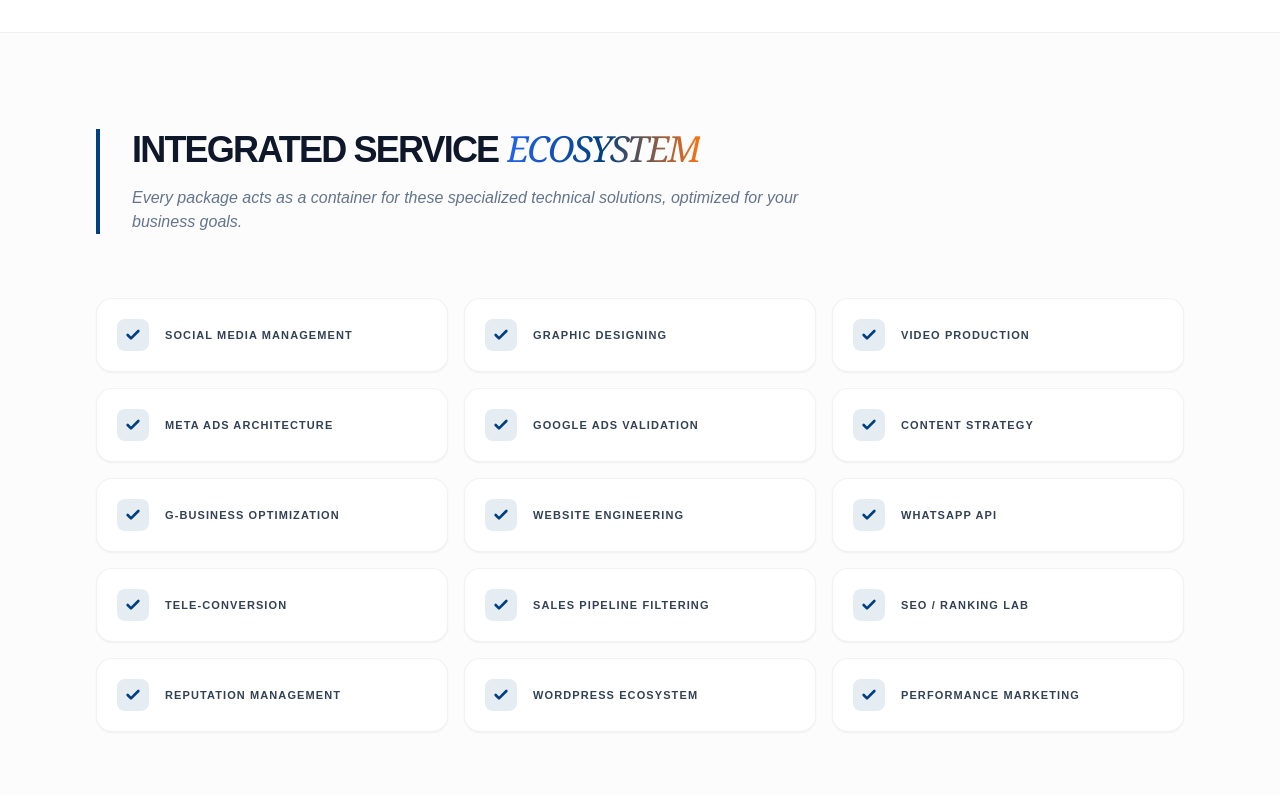
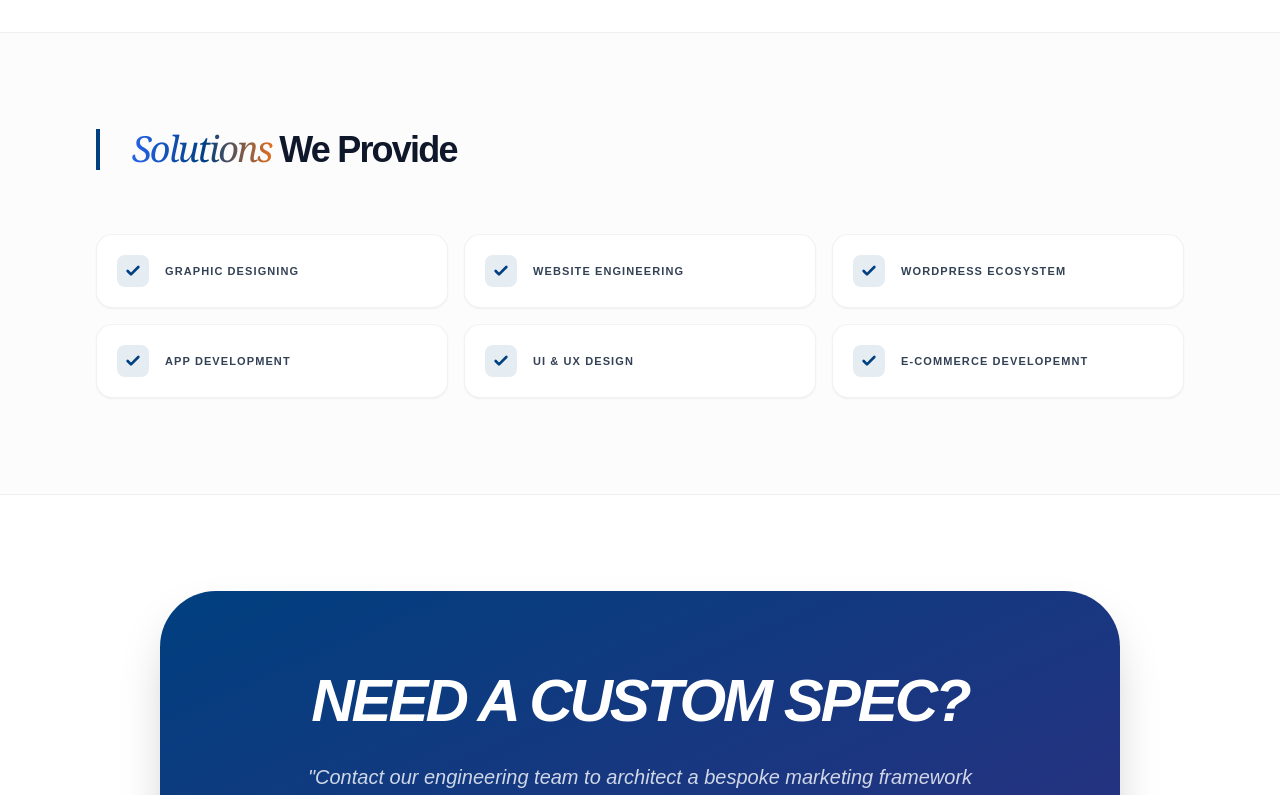
Before and after one commit to SocioBhaarat/SocioBhaarat_Frontend, a React (Vite) app: page /packages/website-development in a window 1280 px wide. Shown: the part 1820-2615 px from the top of the page. Built offline with nearby package versions, Linux system fonts and the light colour scheme; the HTML template or start-up script is replaced by a standard one; a web font is replaced by a local one.

Commit message:
Refactor MidNavigation, DigitalMarketingPackages, WebDevelopmentPackages, and PerformanceMarketing components: improve layout, update typography for better readability, and enhance overall user experience.

```diff
--- a/src/components/MidNavigation.tsx
+++ b/src/components/MidNavigation.tsx
@@ -38,12 +38,16 @@ const MidNavigation = () => {
                   {link.name}
                 </Link>
               ))}
+              <Link to="/contact">
                 <Button
                   size="lg"
                   className="bg-accent hover:bg-accent/90 text-accent-foreground font-semibold rounded-full px-6"
+
                 >
                   BOOK A CALL
                 </Button>
+              </Link>
+
               <Link to="/hiring">
                 <Button
                   size="lg"
--- a/src/pages/packages/DigitalMarketingPackages.tsx
+++ b/src/pages/packages/DigitalMarketingPackages.tsx
@@ -185,11 +185,9 @@ const DigitalMarketingPackages = () => {
 
           <div className="grid grid-cols-1 sm:grid-cols-2 lg:grid-cols-3 gap-4">
             {[
-              "SOCIAL MEDIA MANAGEMENT", "GRAPHIC DESIGNING", "VIDEO PRODUCTION",
-              "META ADS ARCHITECTURE", "GOOGLE ADS VALIDATION", "CONTENT STRATEGY",
-              "G-BUSINESS OPTIMIZATION", "WEBSITE ENGINEERING", "WHATSAPP API",
-              "TELE-CONVERSION", "SALES PIPELINE FILTERING", "SEO / RANKING LAB",
-              "REPUTATION MANAGEMENT", "WORDPRESS ECOSYSTEM", "PERFORMANCE MARKETING"
+              "SOCIAL MEDIA MANAGEMENT", "VIDEO PRODUCTION","META ADS ARCHITECTURE", "GOOGLE ADS VALIDATION", "CONTENT STRATEGY",
+              "GOOGLE BUSINESS OPTIMIZATION", "WHATSAPP API","TELE-CONVERSION", "SALES PIPELINE FILTERING", "SEO / RANKING LAB",
+              "REPUTATION MANAGEMENT", "PERFORMANCE MARKETING"
             ].map((service, index) => (
               <div key={index} className="bg-card p-5 rounded-2xl border border-border/50 shadow-sm hover:border-primary/40 group transition-all flex items-center gap-4">
                 <div className="w-8 h-8 rounded-lg bg-primary/10 flex items-center justify-center text-primary group-hover:bg-primary group-hover:text-white transition-all">
--- a/src/pages/packages/WebDevelopmentPackages.tsx
+++ b/src/pages/packages/WebDevelopmentPackages.tsx
@@ -160,21 +160,16 @@ const WebDevelopmentPackages = () => {
           <section className="py-24 px-4 sm:px-6 lg:px-8 bg-muted/30 border-y border-border/50 relative">
             <div className="container mx-auto max-w-6xl">
               <div className="max-w-3xl mb-16 border-l-4 border-primary pl-8">
-                <h2 className="text-3xl md:text-4xl font-black text-slate-900 tracking-tighter uppercase mb-4">
-                  Integrated Service <span className="text-transparent bg-clip-text bg-gradient-to-r from-blue-600 via-primary to-orange-500 italic font-serif font-medium">Ecosystem</span>
+                <h2 className="text-3xl md:text-4xl font-black text-slate-900 tracking-tighter mb-4"><span className="text-transparent bg-clip-text bg-gradient-to-r from-blue-600 via-primary to-orange-500 italic font-serif font-medium">Solutions </span> We Provide
                 </h2>
-                <p className="text-slate-500 font-medium italic">
+                {/* <p className="text-slate-500 font-medium italic">
                   Every package acts as a container for these specialized technical solutions, optimized for your business goals.
-                </p>
+                </p> */}
               </div>
 
               <div className="grid grid-cols-1 sm:grid-cols-2 lg:grid-cols-3 gap-4">
                 {[
-                  "SOCIAL MEDIA MANAGEMENT", "GRAPHIC DESIGNING", "VIDEO PRODUCTION",
-                  "META ADS ARCHITECTURE", "GOOGLE ADS VALIDATION", "CONTENT STRATEGY",
-                  "G-BUSINESS OPTIMIZATION", "WEBSITE ENGINEERING", "WHATSAPP API",
-                  "TELE-CONVERSION", "SALES PIPELINE FILTERING", "SEO / RANKING LAB",
-                  "REPUTATION MANAGEMENT", "WORDPRESS ECOSYSTEM", "PERFORMANCE MARKETING"
+                   "GRAPHIC DESIGNING", "WEBSITE ENGINEERING", "WORDPRESS ECOSYSTEM", "APP DEVELOPMENT", "UI & UX DESIGN", "E-COMMERCE DEVELOPEMNT"
                 ].map((service, index) => (
                   <div key={index} className="bg-card p-5 rounded-2xl border border-border/50 shadow-sm hover:border-primary/40 group transition-all flex items-center gap-4">
                     <div className="w-8 h-8 rounded-lg bg-primary/10 flex items-center justify-center text-primary group-hover:bg-primary group-hover:text-white transition-all">
--- a/src/pages/performance-marketing/PerformanceMarketing.tsx
+++ b/src/pages/performance-marketing/PerformanceMarketing.tsx
@@ -71,7 +71,7 @@ const PerformanceMarketing = () => {
                 </span> Through Data.
               </h1>
 
-              <p className="text-base md:text-xl text-slate-500 max-w-lg leading-relaxed font-medium italic border-l-4 border-primary/30 pl-6">
+              <p className="text-sm md:text-xl text-slate-500 max-w-lg leading-relaxed font-medium italic border-l-4 border-primary/30 pl-6">
                 "We scale businesses through precision-targeted advertising. Every rupee spent is tracked, optimized, and tied directly to your revenue goals."
               </p>
 
@@ -153,7 +153,7 @@ const PerformanceMarketing = () => {
         <div className="container mx-auto max-w-6xl">
           <div className="text-center mb-20">
             <h2 className="text-3xl md:text-5xl font-bold mb-6 tracking-tight">The <span className="text-transparent bg-clip-text bg-gradient-to-r from-blue-600 via-primary to-orange-500 italic font-serif font-medium"> Growth Engine</span></h2>
-            <p className="text-muted-foreground max-w-2xl mx-auto text-lg leading-relaxed">
+            <p className="text-muted-foreground max-w-2xl mx-auto text-sm md:text-lg leading-relaxed">
               We don't just "run ads." We engineer conversion ecosystems that turn visitors into high-value customers.
             </p>
           </div>
@@ -168,8 +168,8 @@ const PerformanceMarketing = () => {
                 <div className="w-14 h-14 rounded-2xl bg-primary/5 flex items-center justify-center text-primary mb-6 group-hover:bg-primary group-hover:text-white transition-all">
                   <item.icon className="h-7 w-7" />
                 </div>
-                <h3 className="text-xl font-bold mb-3 tracking-tight">{item.title}</h3>
-                <p className="text-muted-foreground text-sm leading-relaxed">{item.desc}</p>
+                <h3 className="text-lg md:text-xl font-bold mb-3 tracking-tight">{item.title}</h3>
+                <p className="text-muted-foreground text-xs md:text-sm leading-relaxed">{item.desc}</p>
               </motion.div>
             ))}
           </div>
@@ -192,11 +192,11 @@ const PerformanceMarketing = () => {
                 <DollarSign className="w-3 h-3" />
                 Financial Accountability
               </div>
-              <h2 className="text-4xl md:text-5xl font-bold leading-tight">
+              <h2 className="text-3xl md:text-5xl font-bold leading-tight">
                 Stop Guessing. <br />
                 <span className="text-transparent bg-clip-text bg-gradient-to-r from-blue-600 via-primary to-orange-500 italic font-serif font-medium">Start Scaling.</span>
               </h2>
-              <p className="text-muted-foreground text-lg leading-relaxed">
+              <p className="text-muted-foreground text-sm md:text-lg leading-relaxed">
                 Performance marketing allows you to track, measure, and optimize every campaign in real-time. You pay only for measurable actions — ensuring better ROI and controlled budgets.
               </p>
 
@@ -246,7 +246,7 @@ const PerformanceMarketing = () => {
         <div className="container mx-auto max-w-6xl">
           <div className="text-center mb-16">
             <h2 className="text-3xl md:text-5xl font-bold mb-4"> <span className="text-transparent bg-clip-text bg-gradient-to-r from-blue-600 via-primary to-orange-500 italic font-serif font-medium">Precision-Targeted</span> Services</h2>
-            <p className="text-muted-foreground text-lg max-w-2xl mx-auto">
+            <p className="text-muted-foreground text-sm md:text-lg max-w-2xl mx-auto">
               We manage your full-funnel strategy across the world's most powerful ad platforms.
             </p>
           </div>
@@ -261,8 +261,8 @@ const PerformanceMarketing = () => {
                 <div className="mb-6 w-14 h-14 rounded-2xl bg-gradient-to-r from-blue-600 to-indigo-600 flex items-center justify-center text-white shadow-lg group-hover:rotate-6 transition-transform">
                   {service.icon}
                 </div>
-                <h3 className="text-xl font-bold mb-3">{service.title}</h3>
-                <p className="text-muted-foreground text-sm leading-relaxed mb-6">{service.desc}</p>
+                <h3 className="text-lg md:text-xl font-bold mb-3">{service.title}</h3>
+                <p className="text-muted-foreground text-xs md:text-sm leading-relaxed mb-6">{service.desc}</p>
               </motion.div>
             ))}
           </div>
```
Lines whose indentation alone changed are shown as unchanged.
